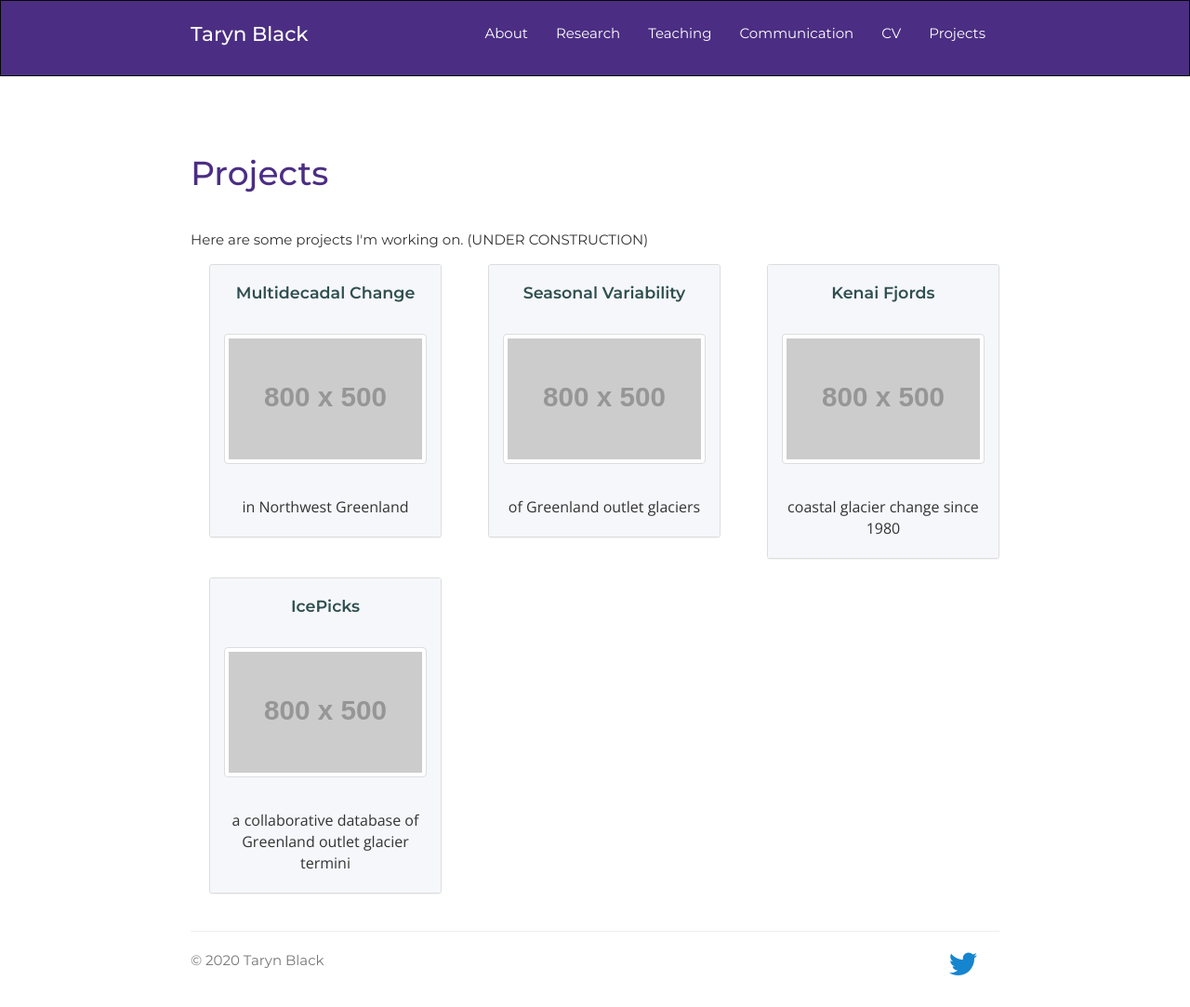
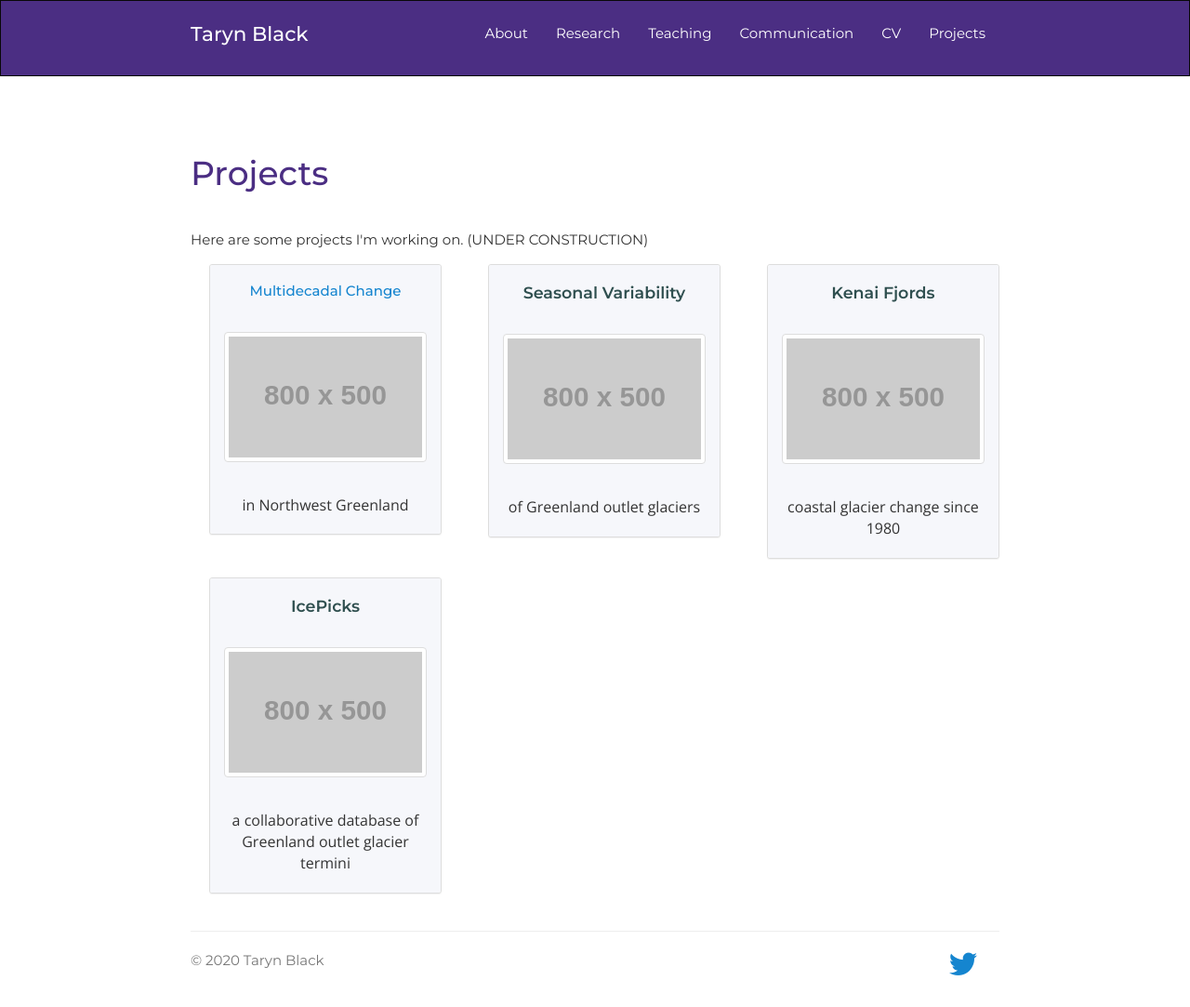
Before and after one commit to tarynblack/tarynblack.github.io, a Jekyll site: the page built from projects.html, in a window 1280 px wide. Shown: the whole page at 93% size. Built offline with Jekyll 4.4.1, drawn with Linux system fonts in a browser that asks for light colours; nearby versions of some CDN libraries; a style sheet for code colours, icons or effects is not loaded.

Commit message:
Test linking to project pages

```diff
--- a/projects.html
+++ b/projects.html
@@ -17,7 +17,7 @@
         <div class="col-sm-6 col-md-4">
            <div class="panel panel-default">
               <div class="panel-heading">
-                 <h5 class="panel-title">Multidecadal Change</h5>
+                 <h5 class="panel-title"><a href="/projects/multidecadal-change.html">Multidecadal Change</a></h5>
               </div>
               <div class="panel-body"><img src="http://placehold.it/800x500" class="img img-responsive img-thumbnail">
               </div>
```
Also changed, not shown: projects/icepicks.html (added), projects/kenai-fjords.html (added), projects/multidecadal-change.html (added), projects/seasonal-variability.html (added).
